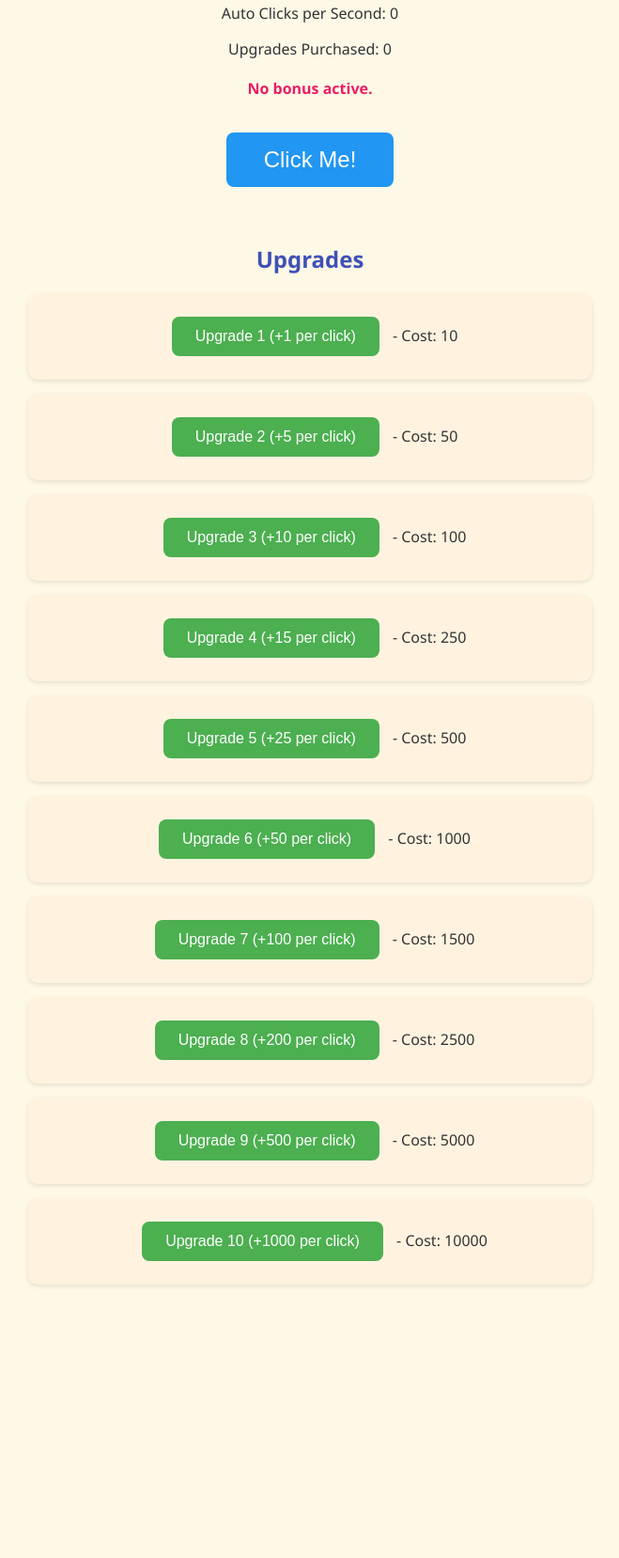
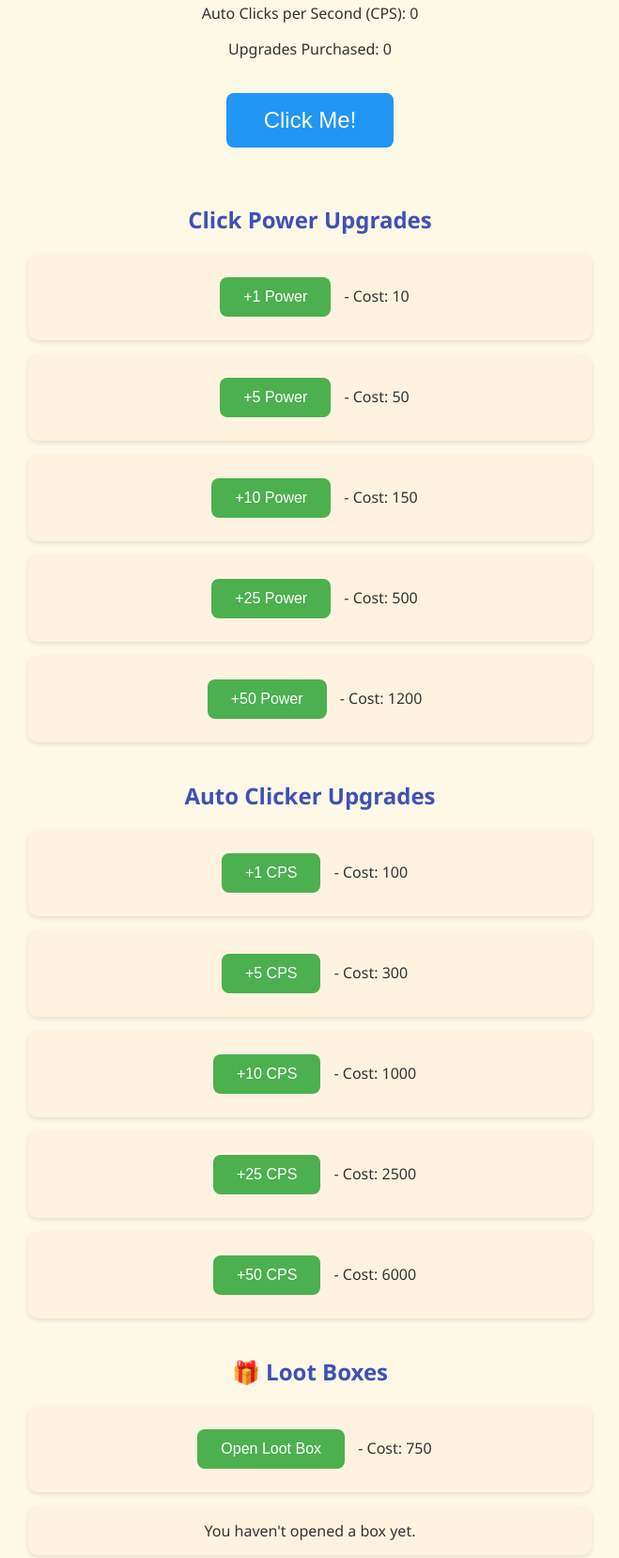
Before and after one commit to AlexGScripts/Clicker9, a plain HTML site: page index.html in a window 1280 px wide. Shown: the part 238-1896 px from the top of the page at 94% size, without its empty margins (310-969 px from the left). Before the commit the page ends 1668 px from the top, so only its background shows below. Drawn offline with Linux system fonts and the light colour scheme.

Commit message:
Update index.html

```diff
--- a/index.html
+++ b/index.html
@@ -3,61 +3,43 @@
 <head>
   <meta charset="UTF-8" />
   <meta name="viewport" content="width=device-width, initial-scale=1.0"/>
-  <title>Clicker Game</title>
+  <title>Ultimate Clicker Game</title>
   <link rel="stylesheet" href="style.css" />
 </head>
 <body>
   <h1>🔥 Ultimate Clicker Game 🔥</h1>
   <p>Clicks: <span id="click-count">0</span></p>
   <p>Click Power: <span id="click-power">1</span></p>
-  <p>Auto Clicks per Second: <span id="cps">0</span></p>
+  <p>Auto Clicks per Second (CPS): <span id="cps">0</span></p>
   <p>Upgrades Purchased: <span id="upgrades">0</span></p>
-  <p id="bonus-message">No bonus active.</p>
 
   <button id="click-button">Click Me!</button>
 
-  <h2>Upgrades</h2>
+  <h2>Click Power Upgrades</h2>
+  <ul>
+    <li><button id="upgrade1">+1 Power</button> - Cost: <span id="upgrade1-cost">10</span></li>
+    <li><button id="upgrade2">+5 Power</button> - Cost: <span id="upgrade2-cost">50</span></li>
+    <li><button id="upgrade3">+10 Power</button> - Cost: <span id="upgrade3-cost">150</span></li>
+    <li><button id="upgrade4">+25 Power</button> - Cost: <span id="upgrade4-cost">500</span></li>
+    <li><button id="upgrade5">+50 Power</button> - Cost: <span id="upgrade5-cost">1200</span></li>
+  </ul>
+
+  <h2>Auto Clicker Upgrades</h2>
+  <ul>
+    <li><button id="autoclick1">+1 CPS</button> - Cost: <span id="autoclick1-cost">100</span></li>
+    <li><button id="autoclick2">+5 CPS</button> - Cost: <span id="autoclick2-cost">300</span></li>
+    <li><button id="autoclick3">+10 CPS</button> - Cost: <span id="autoclick3-cost">1000</span></li>
+    <li><button id="autoclick4">+25 CPS</button> - Cost: <span id="autoclick4-cost">2500</span></li>
+    <li><button id="autoclick5">+50 CPS</button> - Cost: <span id="autoclick5-cost">6000</span></li>
+  </ul>
+
+  <h2>🎁 Loot Boxes</h2>
   <ul>
     <li>
-      <button id="upgrade1">Upgrade 1 (+1 per click)</button>
-      - Cost: <span id="upgrade1-cost">10</span>
+      <button id="lootbox">Open Loot Box</button>
+      - Cost: <span id="lootbox-cost">750</span>
     </li>
-    <li>
-      <button id="upgrade2">Upgrade 2 (+5 per click)</button>
-      - Cost: <span id="upgrade2-cost">50</span>
-    </li>
-    <li>
-      <button id="upgrade3">Upgrade 3 (+10 per click)</button>
-      - Cost: <span id="upgrade3-cost">100</span>
-    </li>
-    <li>
-      <button id="upgrade4">Upgrade 4 (+15 per click)</button>
-      - Cost: <span id="upgrade4-cost">250</span>
-    </li>
-    <li>
-      <button id="upgrade5">Upgrade 5 (+25 per click)</button>
-      - Cost: <span id="upgrade5-cost">500</span>
-    </li>
-    <li>
-      <button id="upgrade6">Upgrade 6 (+50 per click)</button>
-      - Cost: <span id="upgrade6-cost">1000</span>
-    </li>
-    <li>
-      <button id="upgrade7">Upgrade 7 (+100 per click)</button>
-      - Cost: <span id="upgrade7-cost">1500</span>
-    </li>
-    <li>
-      <button id="upgrade8">Upgrade 8 (+200 per click)</button>
-      - Cost: <span id="upgrade8-cost">2500</span>
-    </li>
-    <li>
-      <button id="upgrade9">Upgrade 9 (+500 per click)</button>
-      - Cost: <span id="upgrade9-cost">5000</span>
-    </li>
-    <li>
-      <button id="upgrade10">Upgrade 10 (+1000 per click)</button>
-      - Cost: <span id="upgrade10-cost">10000</span>
-    </li>
+    <li id="lootbox-result">You haven't opened a box yet.</li>
   </ul>
 
   <script src="script.js"></script>
```
